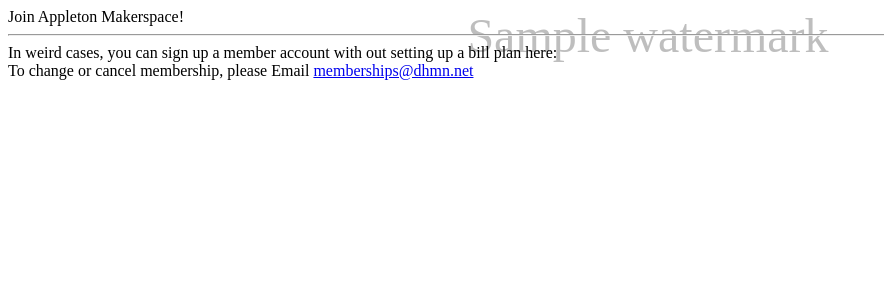
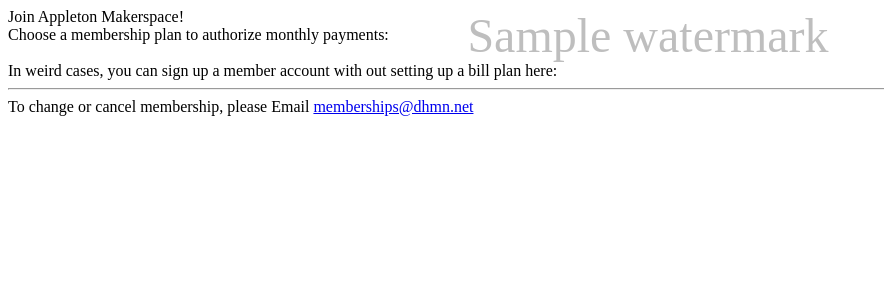
Before and after one commit to markfinn/membershipsystem, a Flask app: template templates/signup.html in a window 1280 px wide. Shown: the top 300 px of the page, without its empty margins (0-884 px from the left). Run offline with Flask 2, Linux system fonts and the light colour scheme; the template is opened without the code that fills it: most values are stand-ins (such as "Sample title", 1, 10 or a date in 2020); parts of the project's set-up code (start-up, migrations or seed data) failed here and were passed over; some libraries are stand-ins or nearby versions.

Commit message:
phrasing

```diff
--- a/templates/signup.html
+++ b/templates/signup.html
@@ -3,7 +3,8 @@
     <article>
       <label>
         <span>Join Appleton Makerspace!</span>
-      </label>
+      </label><br>
+      Choose a membership plan to authorize monthly payments:
     </article>
   <form action="{{ url_for('charge') }}" method="post">
 <input type="hidden" name="plan" value="membership_individual">
@@ -46,7 +47,7 @@
 	data-allow-remember-me="false"
             ></script>
   </form>
-<hr>
+<br>
 In weird cases, you can sign up a member account with out setting up a bill plan
 here:
   <form action="{{ url_for('charge') }}" method="post">
@@ -61,6 +62,6 @@
 	data-allow-remember-me="false"
             ></script>
   </form>
-
+<hr>
 To change or cancel membership, please Email <a href="mailto:memberships@dhmn.net">memberships@dhmn.net</a>
 {% endblock %}
```
